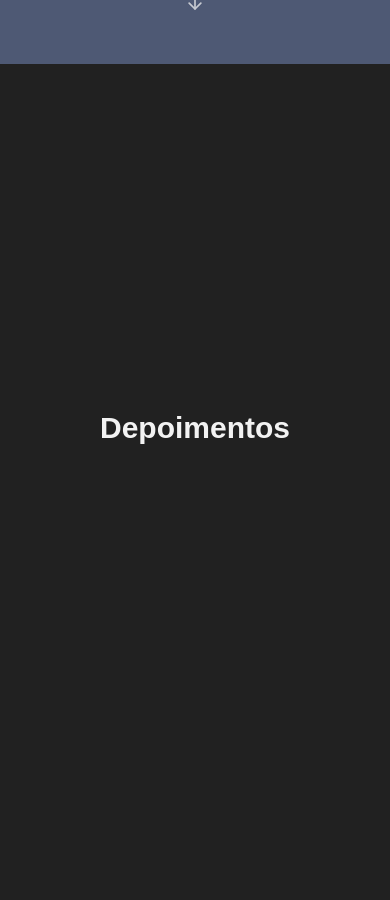
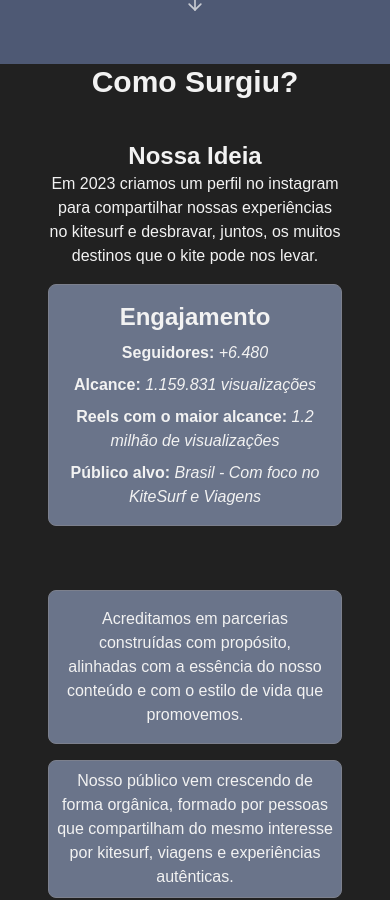
Before and after one commit to igorgp06/DestinosDoKite, a React (Vite) app in the folder frontend/: page /contato in a window 390 px wide. Shown: the part 780-1680 px from the top of the page. Built offline with nearby package versions, Linux system fonts and the light colour scheme.

Commit message:
[WORK 1.1.3] Alteração de responsividade na página principal e outros pequenos ajustes.

```diff
--- a/frontend/package.json
+++ b/frontend/package.json
@@ -1,7 +1,7 @@
 {
   "name": "destinosdokite",
   "private": true,
-  "version": "1.1.2",
+  "version": "1.1.3",
   "type": "module",
   "scripts": {
     "dev": "vite",
--- a/frontend/src/pages/public/Contact/Contact.jsx
+++ b/frontend/src/pages/public/Contact/Contact.jsx
@@ -1,5 +1,5 @@
 import { Hero } from "./partials/Hero";
-import { Testimonials } from "./partials/Testimonials";
+import { Numbers } from "./partials/Numbers";
 import { Form } from "./partials/Form";
 import { Footer } from "../../../components/Footer";
 
@@ -12,7 +12,7 @@ export const Contact = () => {
             </main>
 
             <section className="min-h-screen flex items-center justify-center bg-background" id="partners">
-                <Testimonials />
+                <Numbers />
             </section>
 
             <section className="min-h-screen flex items-center justify-center bg-background" id="form">
--- /dev/null
+++ b/frontend/src/pages/public/Contact/partials/Numbers.jsx
@@ -0,0 +1,79 @@
+
+export const Numbers = () => {
+    return (
+        <div className="relative min-h-screen flex flex-col align-center justify-center px-4 pb-29" id="home">
+            <div className="container max-w-3xl mx-auto text-center z-10">
+
+                <div className="space-y-8">
+                    <div className="space-y-1">
+
+
+                        <h2 className="text-3xl md:text-4xl font-bold text-primary-foreground opacity-0 animate-fade-in-delay-1 hover:text-glow transition-all duration-300">
+                            Como Surgiu?
+                        </h2>
+
+                    </div>
+
+                    <div className="grid grid-cols-2 gap-12 items-center">
+                        <div className="col-span-2 md:col-span-1">
+                            <h3 className="mt-2 text-2xl font-semibold flex items-center gap-2 justify-center">
+                                Nossa Ideia
+                            </h3>
+                            <p className="text-1lg">
+                                Em 2023 criamos um perfil no instagram para
+                                compartilhar nossas experiências no kitesurf
+                                e desbravar, juntos, os muitos destinos que o
+                                kite pode nos levar.
+                            </p>
+
+                            <ul className="text-1lg color-primary-foreground/90 list-inside mt-4 bg-card p-2 border border-border rounded-lg hover:shadow-md transition-all duration-300 hover:scale-[1.02] hover:backdrop-blur-2xl list-none">
+                                <li className="mt-2 text-2xl font-semibold flex items-center gap-2 justify-center mb-2">
+                                    Engajamento
+                                </li>
+
+                                <li className="mb-2 italic">
+                                    <span className="font-semibold not-italic">Seguidores:</span> +6.480
+                                </li>
+
+                                <li className="mb-2 italic">
+                                    <span className="font-semibold not-italic">Alcance:</span> 1.159.831 visualizações
+                                </li>
+
+                                <li className="mb-2 italic">
+                                    <span className="font-semibold not-italic">Reels com o maior alcance:</span> 1.2 milhão de visualizações
+                                </li>
+
+                                <li className="mb-2 italic">
+                                    <span className="font-semibold not-italic">Público alvo:</span> Brasil - Com foco no KiteSurf e Viagens
+                                </li>
+                            </ul>
+
+                        </div>
+
+                        <div className="col-span-2 md:col-span-1">
+
+                            <p className="text-1lg color-primary-foreground/90 mt-4 bg-card p-4 border border-border rounded-lg hover:shadow-md transition-all duration-300 hover:scale-[1.02] hover:backdrop-blur-2xl">
+                                Acreditamos em parcerias construídas com propósito, alinhadas com a
+                                essência do nosso conteúdo e com o estilo de vida que promovemos.
+                            </p>
+
+                            <p className="text-1lg color-primary-foreground/90 mt-4 bg-card p-2 border border-border rounded-lg hover:shadow-md transition-all duration-300 hover:scale-[1.02] hover:backdrop-blur-2xl">
+
+                                Nosso público vem crescendo de forma orgânica, formado por pessoas
+                                que compartilham do mesmo interesse por kitesurf, viagens e
+                                experiências autênticas.
+                            </p>
+
+                            <p className="text-1lg color-primary-foreground/90 mt-4 bg-card p-4 border border-border rounded-lg hover:shadow-md transition-all duration-300 hover:scale-[1.02] hover:backdrop-blur-2xl">
+                                É uma audiência nichada, engajada e conectada com o universo do
+                                vento, do mar e da aventura.
+                            </p>
+                        </div>
+                    </div>
+
+                </div>
+
+            </div >
+        </div >
+    )
+}
--- a/frontend/src/pages/public/Contact/partials/Testimonials.jsx
+++ /dev/null
@@ -1,21 +0,0 @@
-
-export const Testimonials = () => {
-    return (
-        <div className="relative min-h-screen flex flex-col align-center justify-center px-4 pb-29" id="home">
-            <div className="container max-w-3xl mx-auto text-center z-10">
-
-                <div className="space-y-8">
-
-                    <h2 className="text-3xl md:text-4xl font-bold text-primary-foreground opacity-0 animate-fade-in-delay-1 hover:text-glow transition-all duration-300">
-                        Depoimentos
-                    </h2>
-
-                </div>
-
-
-
-
-            </div >
-        </div >
-    )
-}
--- a/frontend/src/pages/public/HomePage/partials/Hero.jsx
+++ b/frontend/src/pages/public/HomePage/partials/Hero.jsx
@@ -5,19 +5,19 @@ import { cn } from "../../../../lib/utils";
 export const Hero = () => {
     return (
 
-        <div className="relative min-h-screen flex flex-col align-center justify-center px-4 pb-29" id="home">
+        <div className="relative min-h-screen flex flex-col align-center justify-center px-4" id="home">
 
             <div className="container max-w-5xl mx-auto text-center">
-                <div className="space-y-8 ">
-                    <h1 className="text-4xl md:text-6xl font-bold text-primary-foreground mb-4">
-                        <span className="opacity-0 animate-fade-in-delay-1">
+                <div className="space-y-1 ">
+                    <div className="mb-4">
+                        <h1 className="opacity-0 font-semibold animate-fade-in-delay-1 text-3xl md:text-4xl text-primary-foreground">
                             BEM VINDO AO GUIA
-                        </span>
-                        <span className="text-primary opacity-0 animate-fade-in-delay-2 hover:text-glow transition-all duration-300 block">
+                        </h1>
+                        <h2 className="text-primary opacity-0 font-bold text-4xl md:text-5xl animate-fade-in-delay-2 hover:text-glow transition-all duration-300 block">
                             {"  "}
                             DESTINOS DO KITE
-                        </span>
-                    </h1>
+                        </h2>
+                    </div>
 
                     <div className="max-w-3xl mx-auto">
                         <p className="text-base sm:text-lg text-primary-foreground opacity-0 animate-fade-in-delay-3">
@@ -50,7 +50,7 @@ export const Hero = () => {
                 </div>
             </div>
 
-            <a href="#about" className="absolute bottom-10 left-0 right-0 flex flex-col items-center text-primary-foreground opacity-75 animate-bounce z-16">
+            <a href="#about" className="absolute bottom-5 left-0 right-0 flex flex-col items-center text-primary-foreground opacity-75 animate-bounce z-16">
                 <span className="text-sm text-primary-foreground mb-1">Veja Mais</span>
                 <span className="hover:scale-1.10 transition-transform duration-300">
                     <ArrowDown className="h-5 w-5 text-primary-foreground transition-transform duration-300" />
```
Also changed, not shown: 1 other file (tests, documents, lock files or other folders).
